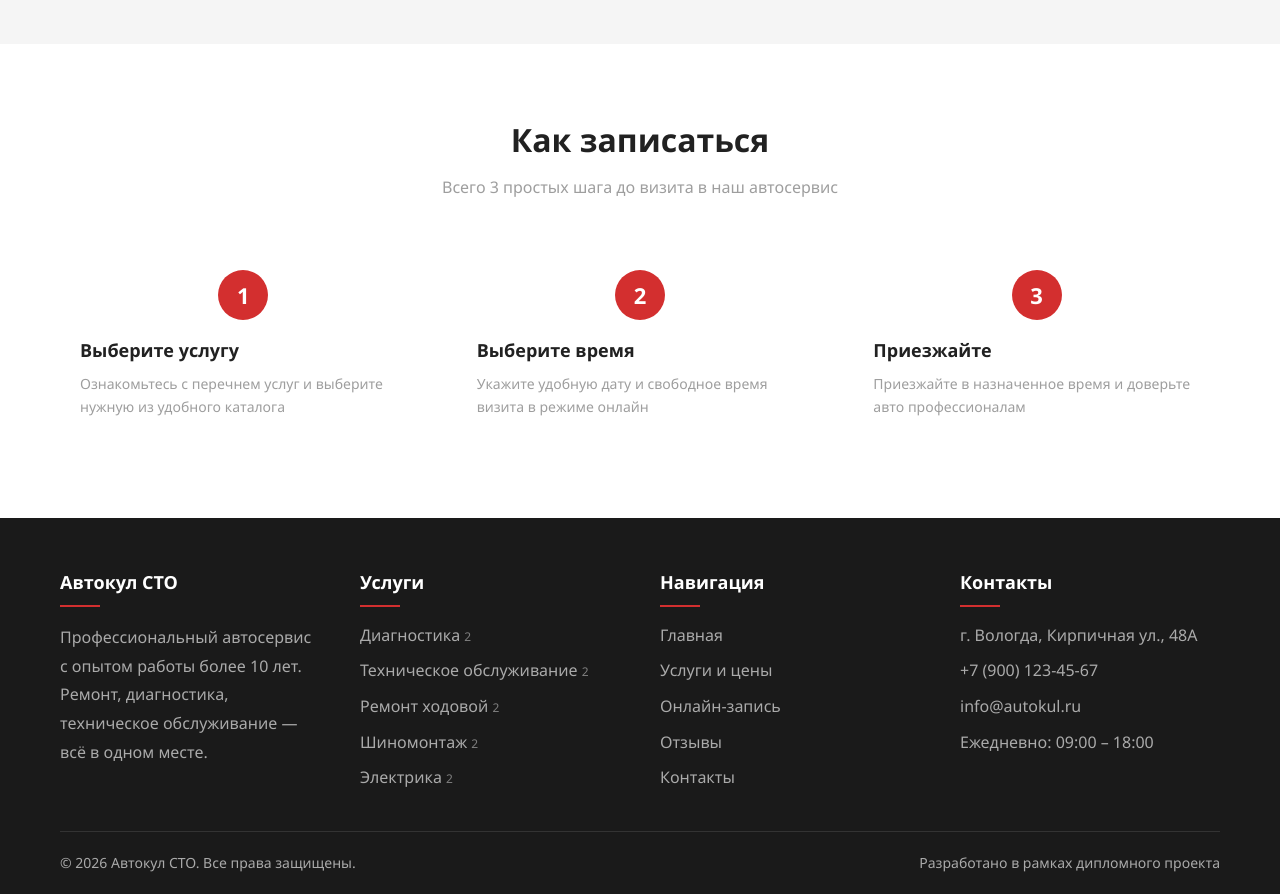
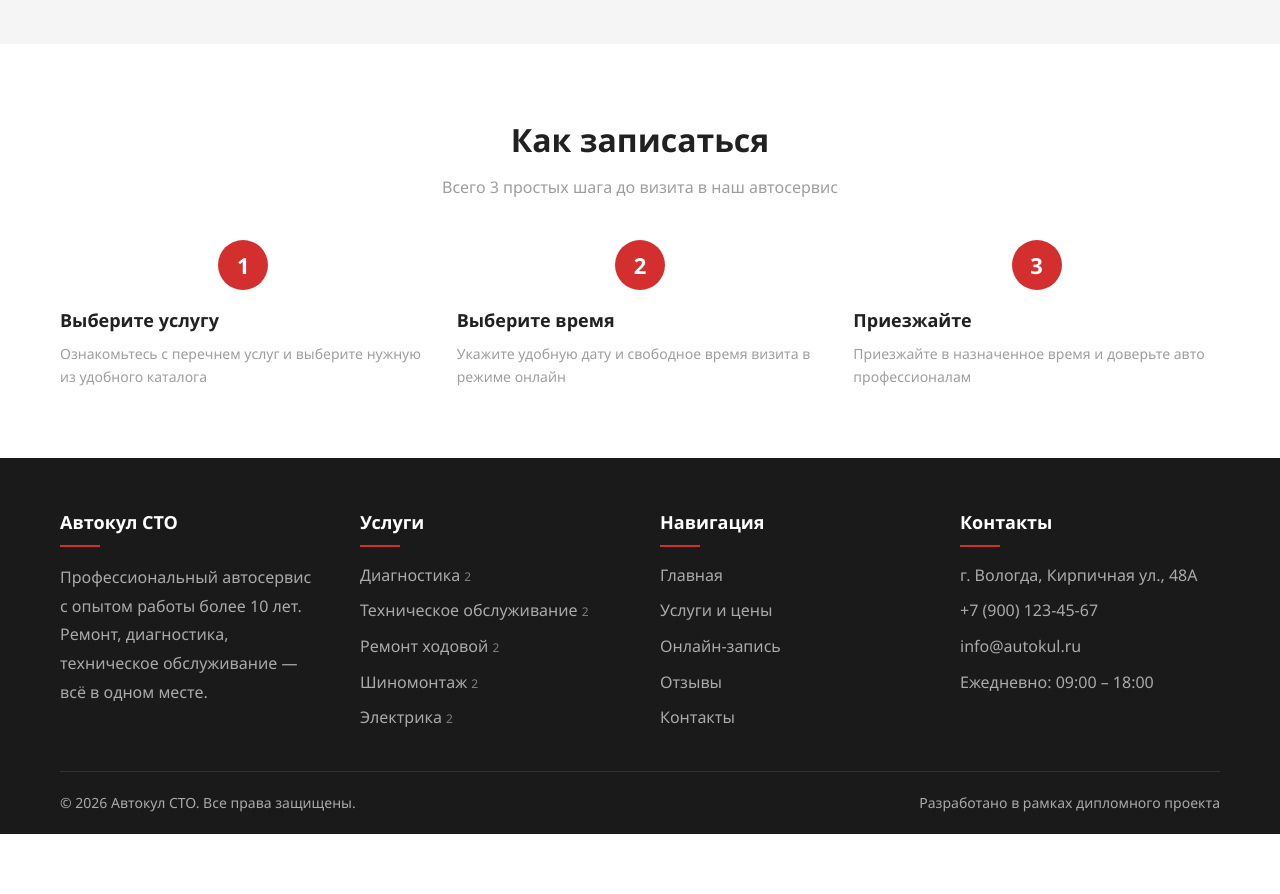
Before and after one commit to KuchumovISP41/autokul, a PHP site: page / in a window 1280 px wide. Shown: the part 2091-2985 px from the top of the page. After the commit the page ends 2925 px from the top, so only its background shows below. Run offline with PHP 8.4, Linux system fonts and the light colour scheme; data that the repository does not hold is empty.

Commit message:
Update style.css

```diff
--- a/assets/css/style.css
+++ b/assets/css/style.css
@@ -502,10 +502,7 @@ img {
     counter-reset: step;
 }
 
-.step-card {
-    position: relative;
-    padding: 30px 20px;
-}
+
 
 .step-number {
     width: 50px;
```
